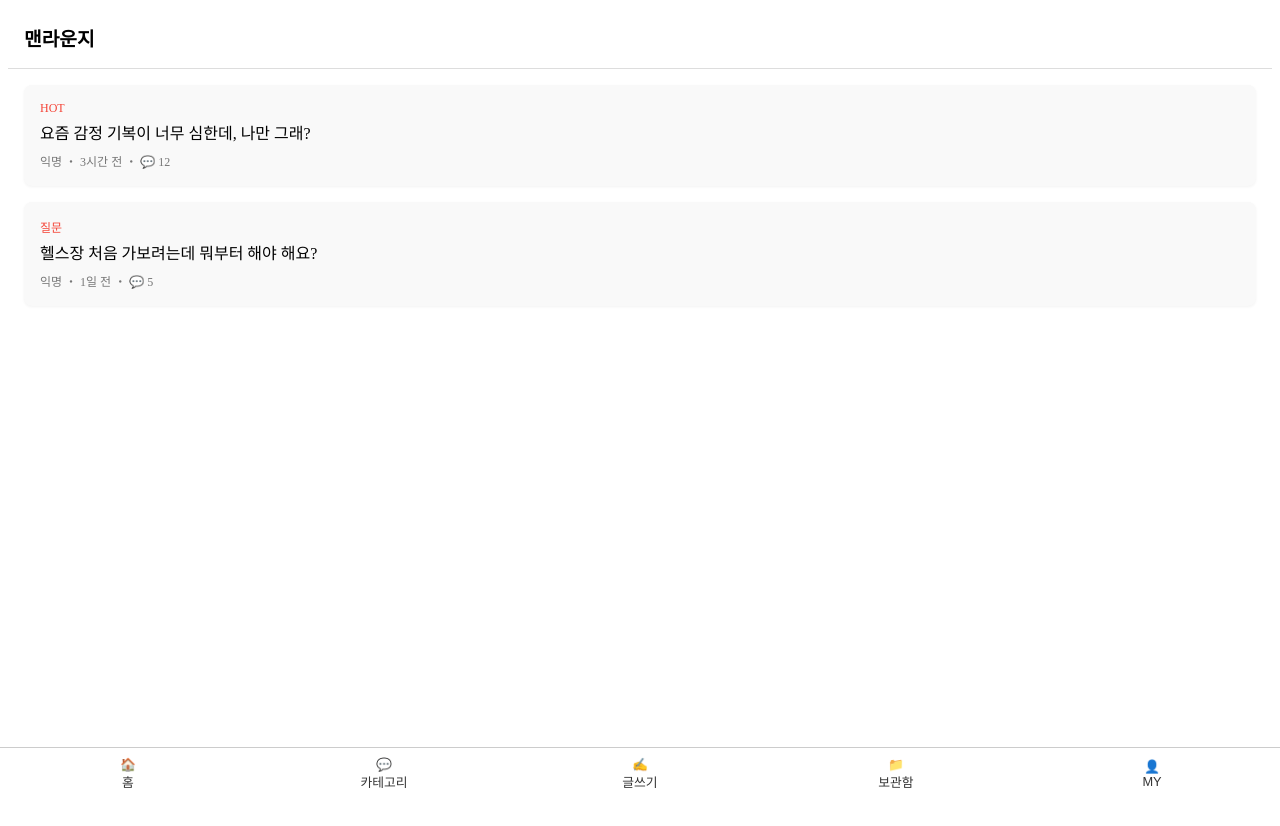
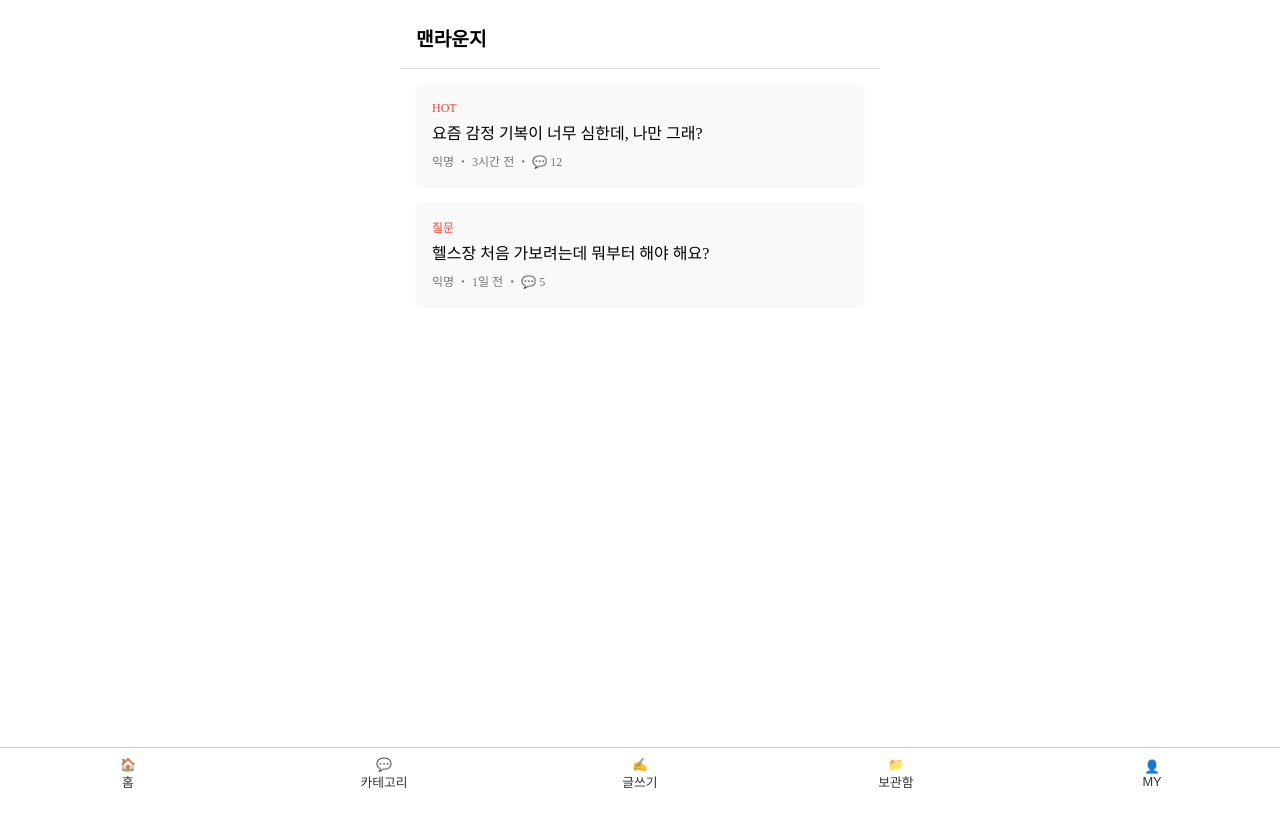
Before and after one commit to manlounge/manlounge-web, a Next.js app: page / in a window 1280 px wide. Shown: the top 826 px of the page. Before the commit the page ends 800 px from the top, so only its background shows below. Built offline with nearby package versions, Linux system fonts and the light colour scheme.

Commit message:
Update index.tsx

```diff
--- a/pages/index.tsx
+++ b/pages/index.tsx
@@ -3,7 +3,13 @@ import BottomTab from '../components/BottomTab';
 
 export default function Home() {
   return (
-    <div style={{ paddingBottom: '4rem' }}>
+    <div style={{
+      maxWidth: '480px',         // 모바일 최대폭
+      margin: '0 auto',          // 가운데 정렬
+      paddingBottom: '4rem',     // 하단탭 공간 확보
+      backgroundColor: '#fff',   // 카드 구분
+      minHeight: '100vh'
+    }}>
       {/* 상단 타이틀 */}
       <header style={{
         padding: '1rem',
@@ -28,7 +34,6 @@ export default function Home() {
         </div>
       </main>
 
-      {/* 하단 탭 */}
       <BottomTab />
     </div>
   );
```
